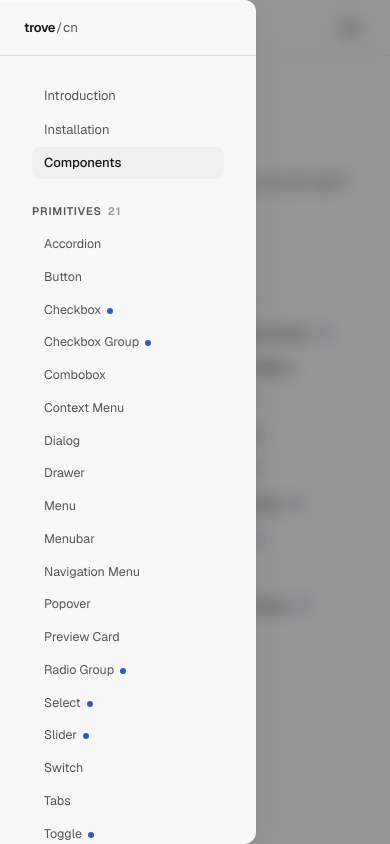
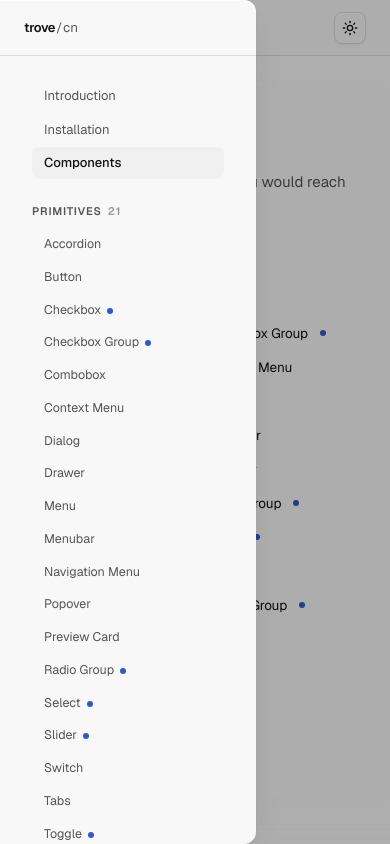
Before and after one commit to PPRAMANIK62/trovecn, a Next.js app: page /docs/components in a window 390 px wide. Both pictures are taken after a click on the button "Components". Built offline with nearby package versions, Linux system fonts and the light colour scheme; no server answers.

Commit message:
feat(drawer): lighten overlay treatment

```diff
--- a/src/components/ui/drawer.tsx
+++ b/src/components/ui/drawer.tsx
@@ -84,7 +84,7 @@ function DrawerOverlay({ className, ...props }: DrawerPrimitive.Backdrop.Props)
         return (
           <motion.div
             {...(backdropProps as Record<string, unknown>)}
-            className={cn("fixed inset-0 z-50 bg-black/40 backdrop-blur-sm", className)}
+            className={cn("fixed inset-0 z-50 bg-black/30 backdrop-blur-none", className)}
             initial={{ opacity: 0 }}
             animate={{ opacity: exiting ? 0 : 1 }}
             transition={exiting ? spring.slow.exit : spring.slow.enter}
```
Also changed, not shown: public/r/drawer.json (+1 -1 lines).
